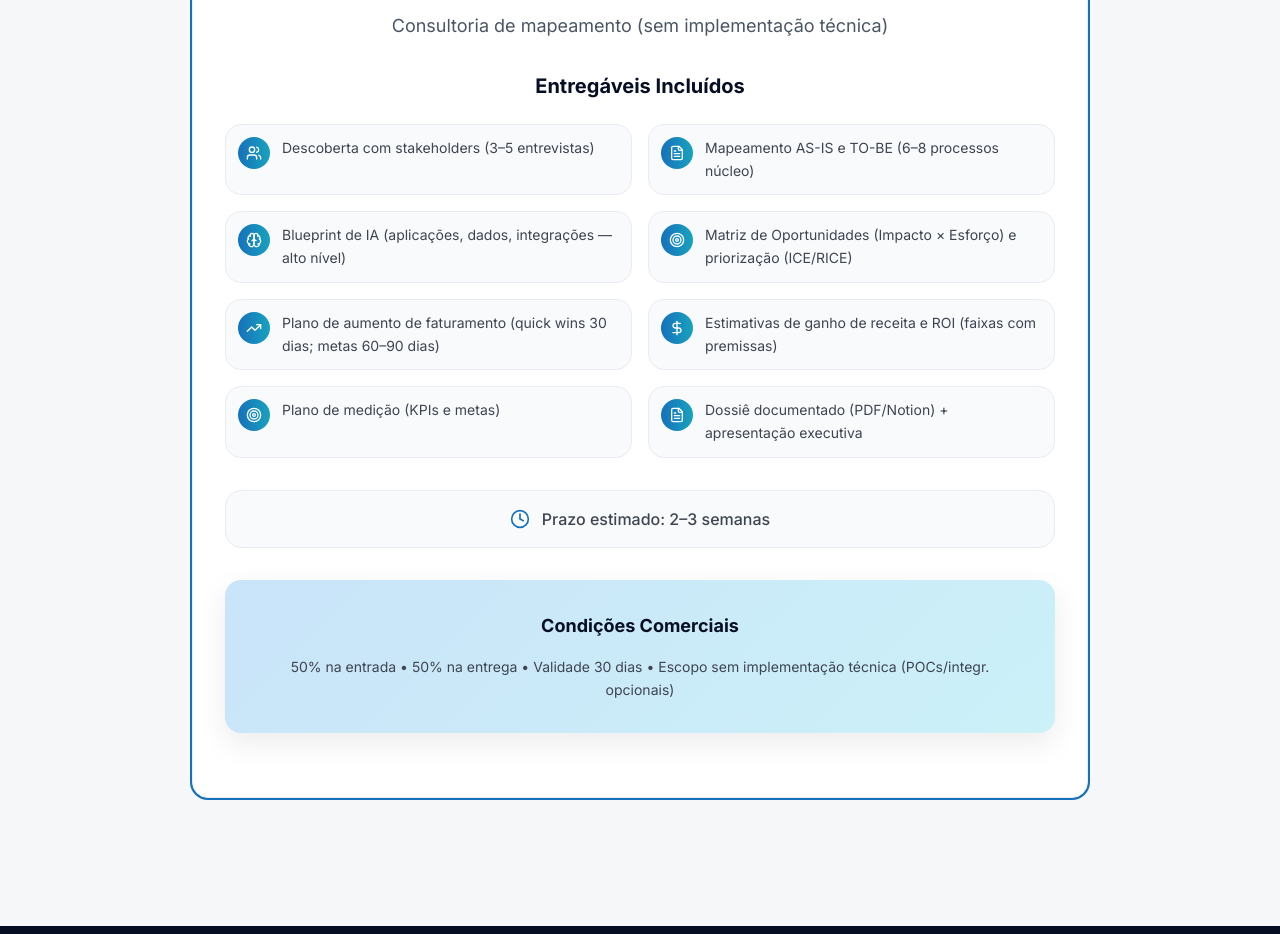
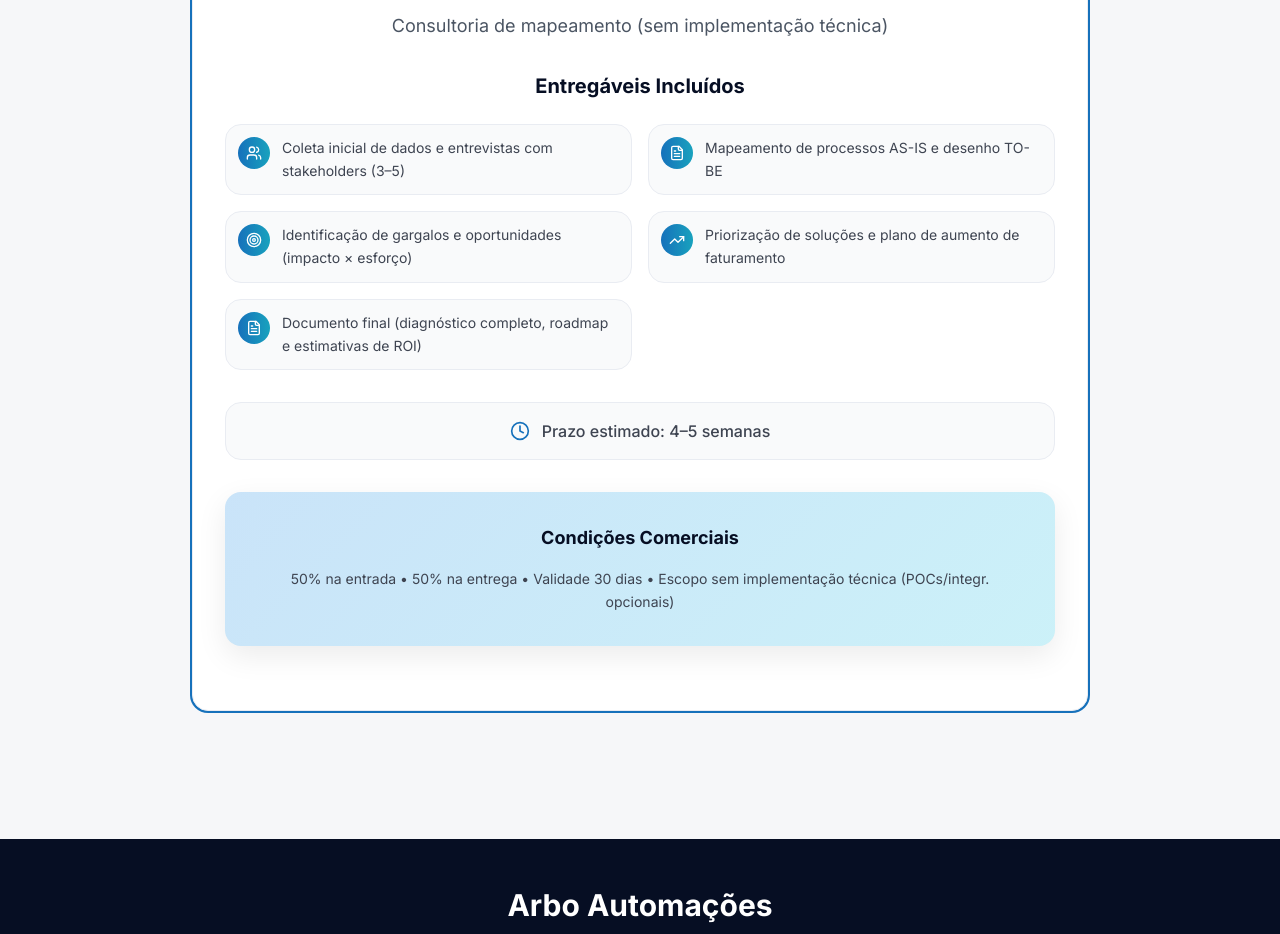
Before and after one commit to Argentaa/arbo-clone-master-07, a React (Vite) app: page / in a window 1280 px wide. Shown: the part 4780-5714 px from the top of the page. Built offline with nearby package versions, Linux system fonts and the light colour scheme.

Commit message:
Atualizar lista de entregáveis e prazo
Atualiza a lista de entregáveis para 5 itens e o prazo estimado para 4-5 semanas na seção #orcamento.

```diff
--- a/src/components/Orcamento.tsx
+++ b/src/components/Orcamento.tsx
@@ -3,14 +3,11 @@ import { Check, Star, Clock, FileText, Users, Brain, TrendingUp, Shield, Target,
 
 const Orcamento = () => {
   const entregaveis = [
-    { icon: Users, label: "Descoberta com stakeholders (3–5 entrevistas)" },
-    { icon: FileText, label: "Mapeamento AS-IS e TO-BE (6–8 processos núcleo)" },
-    { icon: Brain, label: "Blueprint de IA (aplicações, dados, integrações — alto nível)" },
-    { icon: Target, label: "Matriz de Oportunidades (Impacto × Esforço) e priorização (ICE/RICE)" },
-    { icon: TrendingUp, label: "Plano de aumento de faturamento (quick wins 30 dias; metas 60–90 dias)" },
-    { icon: DollarSign, label: "Estimativas de ganho de receita e ROI (faixas com premissas)" },
-    { icon: Target, label: "Plano de medição (KPIs e metas)" },
-    { icon: FileText, label: "Dossiê documentado (PDF/Notion) + apresentação executiva" }
+    { icon: Users, label: "Coleta inicial de dados e entrevistas com stakeholders (3–5)" },
+    { icon: FileText, label: "Mapeamento de processos AS-IS e desenho TO-BE" },
+    { icon: Target, label: "Identificação de gargalos e oportunidades (impacto × esforço)" },
+    { icon: TrendingUp, label: "Priorização de soluções e plano de aumento de faturamento" },
+    { icon: FileText, label: "Documento final (diagnóstico completo, roadmap e estimativas de ROI)" }
   ];
 
   return (
@@ -69,7 +66,7 @@ const Orcamento = () => {
             <div className="flex items-center justify-center mb-8 py-4 bg-gray-50 rounded-lg border border-gray-200">
               <Clock className="w-5 h-5 text-primary mr-3" />
               <span className="text-gray-700 font-medium">
-                Prazo estimado: 2–3 semanas
+                Prazo estimado: 4–5 semanas
               </span>
             </div>
 
```
